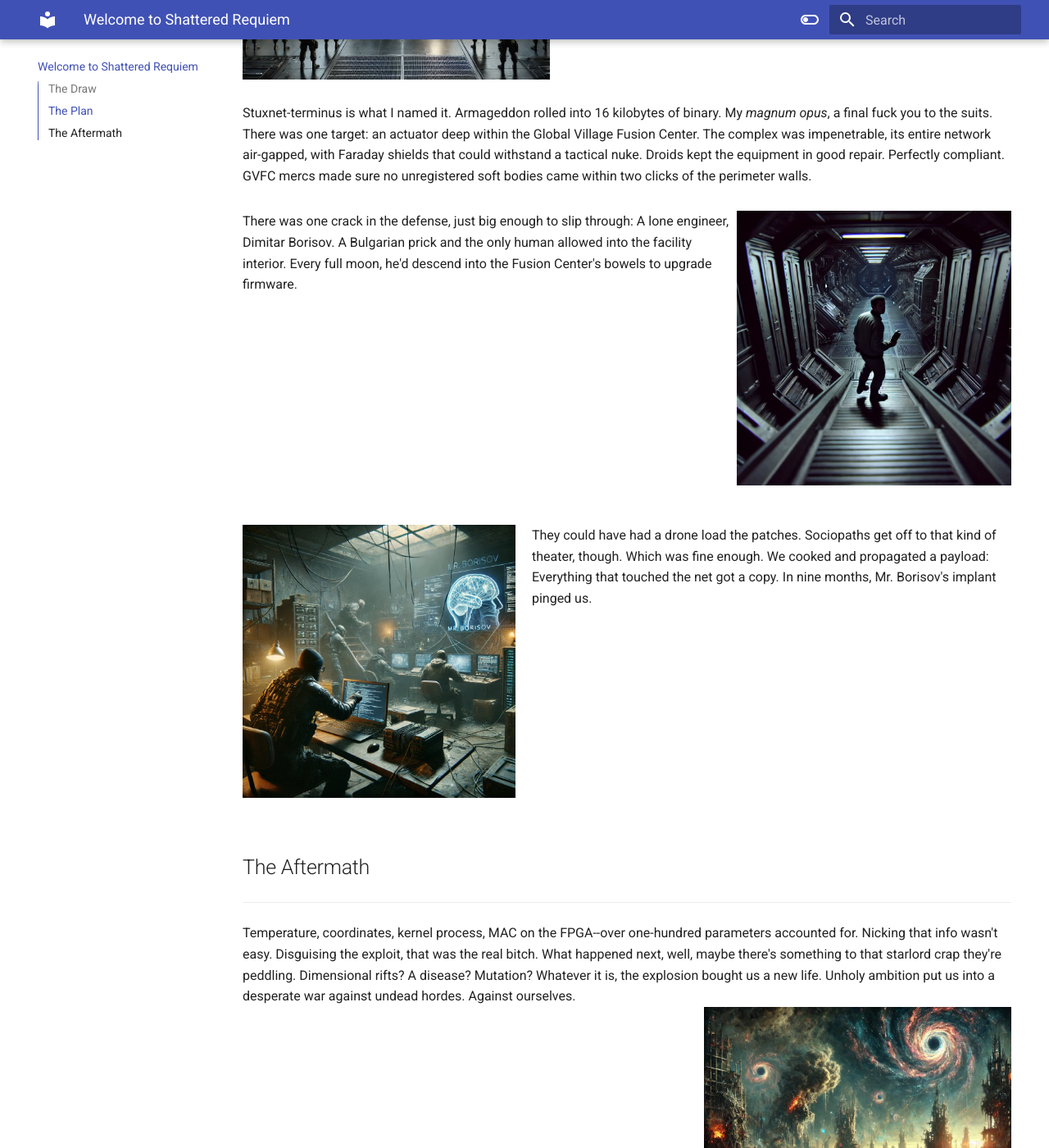
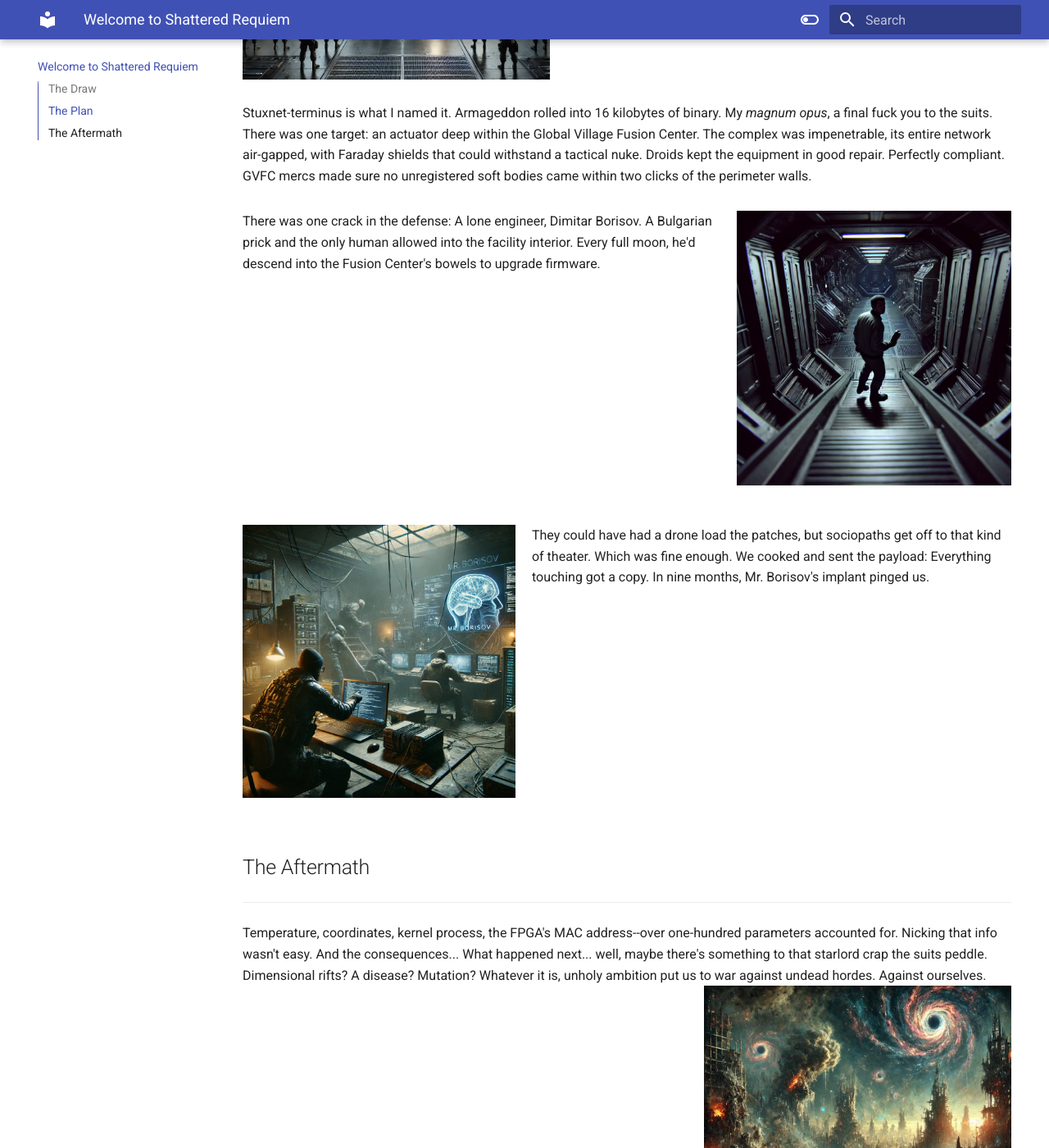
Before and after one commit to Ryan-Spooner/Shattered-Requiem, an MkDocs documentation site: the page built from docs/index.md, in a window 1280 px wide and 1400 px high, scrolled down 1058 px. Shown: the whole window at 82% size. Built offline with MkDocs 1.6.1 and Material for MkDocs 9.7.7, drawn with Linux system fonts in a browser that asks for light colours; some of the changed text lies outside the part shown.

Commit message:
Edited the story a bit.

```diff
--- a/docs/index.md
+++ b/docs/index.md
@@ -26,7 +26,7 @@
 </div>
 
 <div style="padding:1rem 0;display:flex;align-items:flex-start;justify-content:space-between">
-    <div style="width:90%">There was one crack in the defense, just big enough to slip through: A lone engineer, Dimitar Borisov. A Bulgarian prick and the only human allowed into the facility interior. Every full moon, he'd descend into the Fusion Center's bowels to upgrade firmware.
+    <div style="width:90%">There was one crack in the defense: A lone engineer, Dimitar Borisov. A Bulgarian prick and the only human allowed into the facility interior. Every full moon, he'd descend into the Fusion Center's bowels to upgrade firmware.
     </div>
     <div style="width:50%">
         <a href="assets/images/p4.webp" class="glightbox">
@@ -41,14 +41,14 @@
             <img src="assets/images/p5.webp">
         </a>
     </div>
-    <div style="padding-left:1rem;width:90%">They could have had a drone load the patches. Sociopaths get off to that kind of theater, though. Which was fine enough. We cooked and propagated a payload: Everything that touched the net got a copy. In nine months, Mr. Borisov's implant pinged us.
+    <div style="padding-left:1rem;width:90%">They could have had a drone load the patches, but sociopaths get off to that kind of theater. Which was fine enough. We cooked and sent the payload: Everything touching got a copy. In nine months, Mr. Borisov's implant pinged us.
     </div>
 </div>
 
 ## The Aftermath
 
 ---
-<div>Temperature, coordinates, kernel process, MAC on the FPGA--over one-hundred parameters accounted for. Nicking that info wasn't easy. Disguising the exploit, that was the real bitch. What happened next, well, maybe there's something to that starlord crap they're peddling. Dimensional rifts? A disease? Mutation? Whatever it is, the explosion bought us a new life. Unholy ambition put us into a desperate war against undead hordes. Against ourselves.
+<div>Temperature, coordinates, kernel process, the FPGA's MAC address--over one-hundred parameters accounted for. Nicking that info wasn't easy. And the consequences... What happened next... well, maybe there's something to that starlord crap the suits peddle. Dimensional rifts? A disease? Mutation? Whatever it is, unholy ambition put us to war against undead hordes. Against ourselves.
 </div>
 <div align="right">
     <a href="assets/images/p6.webp" class="glightbox">
```
Also changed, not shown: other parts of docs/index.md (+1 -1 lines).
